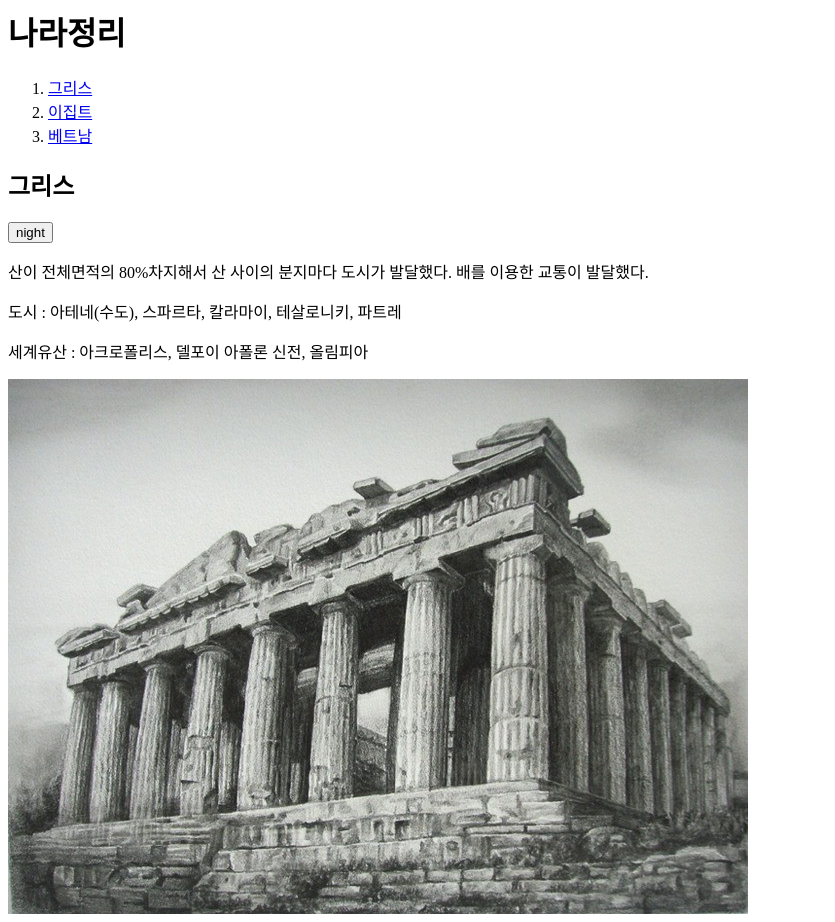
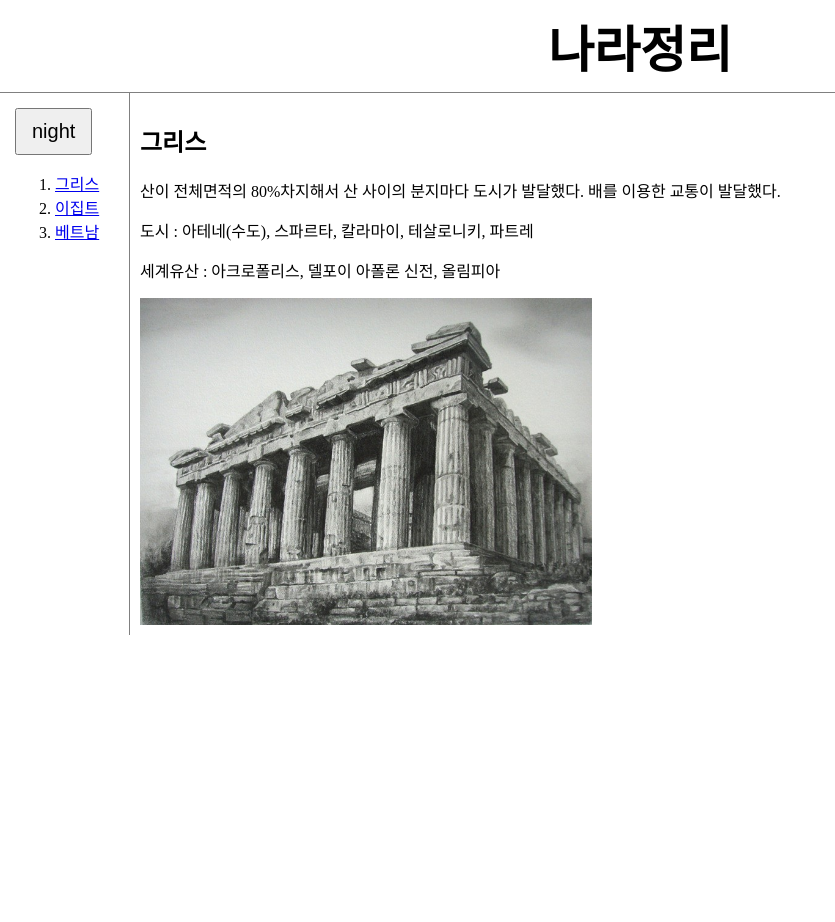
Before and after one commit to taeyeon11/asdfalksdfajksf, a plain HTML site: page 그리스.html in a window 1280 px wide. Shown: the whole page, without its empty margins (0-835 px from the left). After the commit the page ends 800 px from the top, so only its background shows below. Drawn offline with nearby package versions, Linux system fonts and the light colour scheme.

Commit message:
Add files via upload

```diff
--- a/그리스.html
+++ b/그리스.html
@@ -4,20 +4,54 @@
   <meta charset="utf-8">
   <script src="https://ajax.googleapis.com/ajax/libs/jquery/3.2.1/jquery.min.js"></script>
   <script src="color.js"></script>
+  <style>
+    body{
+      margin:0;
+    }
+    #night_day{
+      font-size: 20px;
+      padding: 10px 15px;
+      text-align: center;
+    }
+    h1{
+     border-bottom:1px gray solid;
+     text-align:center;
+     font-size:50px;
+     padding:10px;
+     margin:0;
+    }
+    #list_button{
+      border-right:1px gray solid;
+      padding:15px;
+    }
+    #all{
+      display:grid;
+      grid-template-columns: 130px 1fr;
+    }
+    #article{
+      padding:10px;
+    }
+  </style>
   </head>
   <body>
     <h1>나라정리</h1>
+    <div id="all">
+      <div id="list_button">
+      <input id='night_day' type="button" value="night" onclick="
+        nightDayHandler(this);
+        ">
     <ol>
       <li><a href="그리스.html">그리스</a></li>
       <li><a href="이집트.html">이집트</a></li>
       <li><a href="베트남.html">베트남</a></li>
     </ol>
+    </div>
+    <div id="article">
     <h2>그리스</h2>
-      <input id='night_day' type="button" value="night" onclick="
-      nightDayHandler(this);
-      ">
     <p>산이 전체면적의 80%차지해서 산 사이의 분지마다 도시가 발달했다. 배를 이용한 교통이 발달했다.</p>
     <p>도시 : 아테네(수도), 스파르타, 칼라마이, 테살로니키, 파트레</p>
     <p>세계유산 : 아크로폴리스, 델포이 아폴론 신전, 올림피아</p>
-<img src="파르테논.jpg">
+    <img src="파르테논.jpg" width=40%>
+    </div>
+    </div>
   </body>
```
Also changed, not shown: 베트남.html (+38 -4 lines), 이집트.html (+38 -4 lines). Lines whose indentation alone changed are shown as unchanged.
